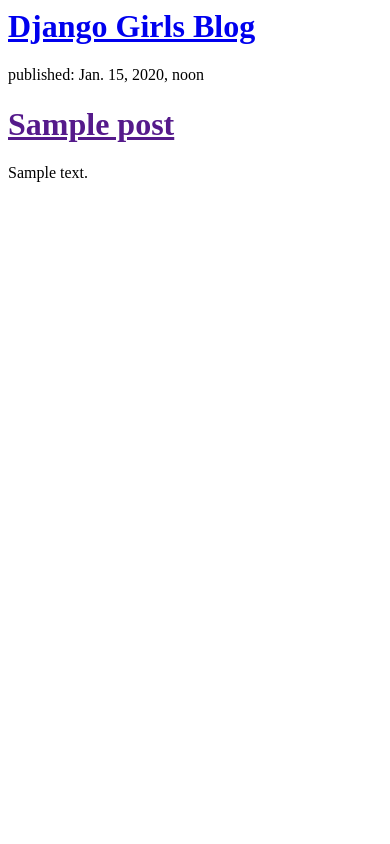
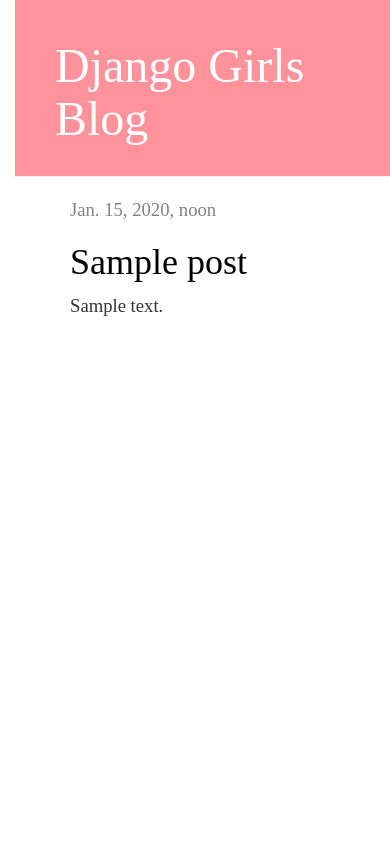
Before and after one commit to adelamuresan/djangogirls, a Django app: page /post/ in a window 390 px wide. Run offline with Django 3.2, Linux system fonts and the light colour scheme; tables that the repository leaves empty hold one stand-in row (values such as "Sample post"); some libraries are stand-ins or nearby versions.

Commit message:
final project

```diff
--- /dev/null
+++ b/blog/static/blog.css
@@ -0,0 +1,65 @@
+h1 a {
+    color: #A48A5D;
+}
+
+body {
+    padding-left: 15px;
+}
+
+
+.page-header {
+    background-color: #ff929b;
+    margin-top: 0;
+    padding: 20px 20px 20px 40px;
+}
+
+.page-header h1, .page-header h1 a, .page-header h1 a:visited, .page-header h1 a:active {
+    color: #ffffff;
+    font-size: 36pt;
+    text-decoration: none;
+}
+
+.content {
+    margin-left: 40px;
+}
+
+h1, h2, h3, h4 {
+    font-family: 'Papyrus';
+}
+
+body {
+	font-family: 'Papyrus';
+	font-size: 14pt;
+}
+
+.date {
+    color: #828282;
+}
+
+.save {
+    float: right;
+}
+
+.post-form textarea, .post-form input {
+    width: 100%;
+}
+
+.top-menu, .top-menu:hover, .top-menu:visited {
+    color: #ffffff;
+    float: right;
+    font-size: 26pt;
+    margin-right: 20px;.post {
+
+}
+
+    margin-bottom: 70px;
+}
+
+.post h1 a, .post h1 a:visited {
+    color: #000000;
+
+}
+
+.post{
+	margin-bottom: 50px;
+}
--- /dev/null
+++ b/blog/templates/blog/base.html
@@ -0,0 +1,23 @@
+{% load staticfiles %}
+<html>
+ 	<head>
+ 		<title>My blog</title>
+ 		<link rel="stylesheet" href="//maxcdn.bootstrapcdn.com/bootstrap/3.2.0/css/bootstrap.min.css">
+		<link rel="stylesheet" href="//maxcdn.bootstrapcdn.com/bootstrap/3.2.0/css/bootstrap-theme.min.css">
+		<link rel="stylesheet" href="{% static 'blog.css' %}">
+ 	</head>
+
+ 	<body>
+        <div class="page-header">
+            <h1><a href="/">Django Girls Blog</a></h1>
+        </div>
+        <div class="content container">
+            <div class="row">
+                <div class="col-md-8">
+                {% block content %}
+                {% endblock %}
+                </div>
+            </div>
+        </div>
+    </body>
+</html>
--- a/blog/templates/blog/post_list.html
+++ b/blog/templates/blog/post_list.html
@@ -1,13 +1,14 @@
-<html>
- <div>
-    <h1><a href="/">Django Girls Blog</a></h1>
-</div>
 
-{% for post in posts %}
-    <div>
-        <p>published: {{ post.published_date }}</p>
-        <h1><a href="">{{ post.title }}</a></h1>
-        <p>{{ post.text|linebreaks }}</p>
-    </div>
-{% endfor %}
-</html>
+ 	{% extends 'blog/base.html' %}
+
+{% block content %}
+    {% for post in posts %}
+        <div class="post">
+            <div class="date">
+                {{ post.published_date }}
+            </div>
+            <h1><a href="{% url 'post_detail' pk=post.pk %}">{{ post.title }}</a></h1>
+            <p>{{ post.text|linebreaks }}</p>
+        </div>
+    {% endfor %}
+{% endblock %}
--- a/blog/urls.py
+++ b/blog/urls.py
@@ -2,4 +2,5 @@
 from . import views
 urlpatterns = [
     url(r'^$', views.post_list, name='post_list'),
+    url(r'^(?P<pk>\d+)/$', views.post_detail, name='post_detail'),
 ]
--- a/blog/views.py
+++ b/blog/views.py
@@ -5,3 +5,7 @@
 def post_list(request):
     posts = Post.objects.order_by('published_date')
     return render(request, 'blog/post_list.html', {"posts": posts})
+
+def post_detail(request,pk):
+	post=Post.objects.get(pk=pk)
+	return render(request, 'blog/post_detail.html', {"post": post})
--- a/djangogirls/urls.py
+++ b/djangogirls/urls.py
@@ -14,6 +14,7 @@
     2. Add a URL to urlpatterns:  url(r'^blog/', include('blog.urls'))
 """
 from django.conf.urls import include, url
+
 from django.contrib import admin
 
 urlpatterns = [
```
Also changed, not shown: blog/blog.css (added, +12 -0 lines), blog/templates/blog/post_detail.html (added, +15 -0 lines).
